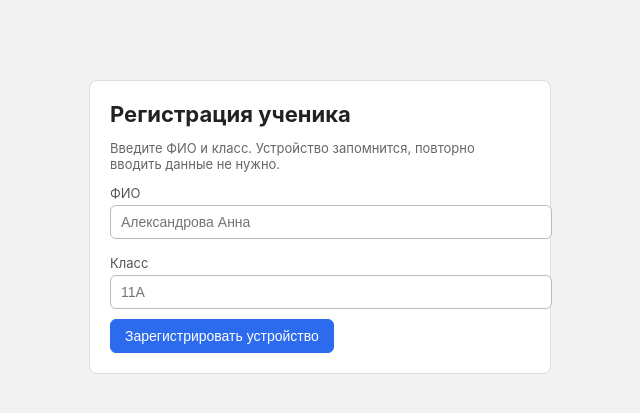
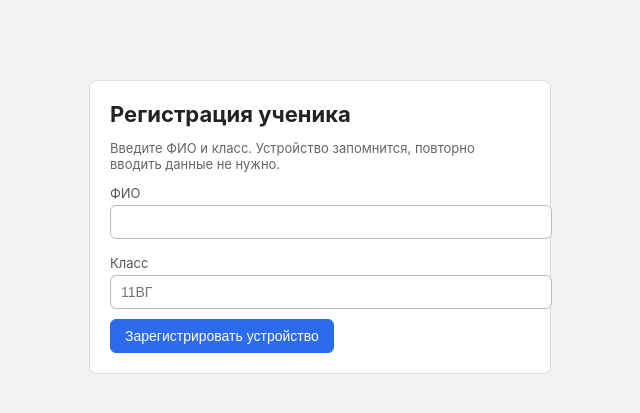
Before and after one commit to voroninav12/attendance-qr, a Flask app: page /student/register in a window 1280 px wide. Shown: the top 413 px of the page, without its empty margins (320-960 px from the left). Run offline with Flask 3, Linux system fonts and the light colour scheme.

Commit message:
update student register

```diff
--- a/templates/student_register.html
+++ b/templates/student_register.html
@@ -5,9 +5,9 @@
     <p class="hint">Введите ФИО и класс. Устройство запомнится, повторно вводить данные не нужно.</p>
     <form method="post">
         <label>ФИО</label>
-        <input type="text" name="full_name" placeholder="Александрова Анна" required>
+        <input type="text" name="full_name" required>
         <label>Класс</label>
-        <input type="text" name="class_id" placeholder="11А" required>
+        <input type="text" name="class_id" placeholder="11ВГ" required>
         <button type="submit" class="btn-primary">Зарегистрировать устройство</button>
     </form>
 </div>
```
